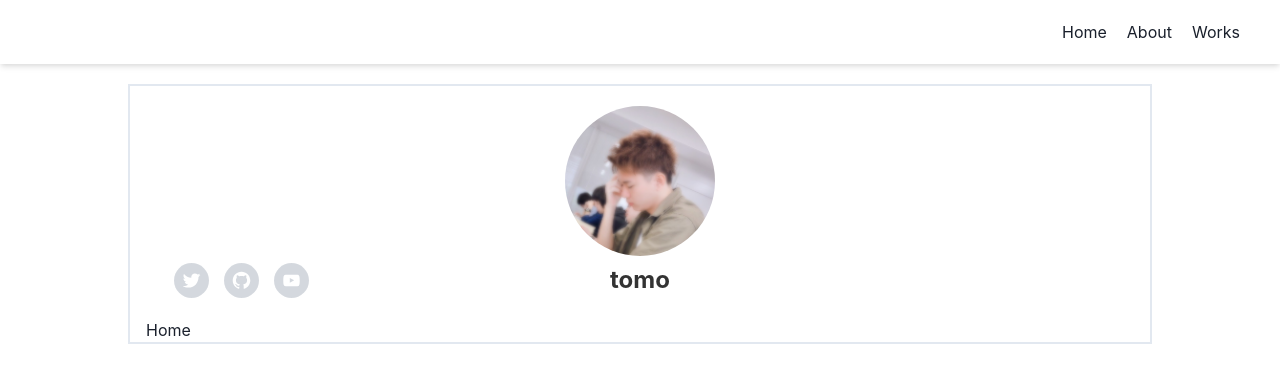
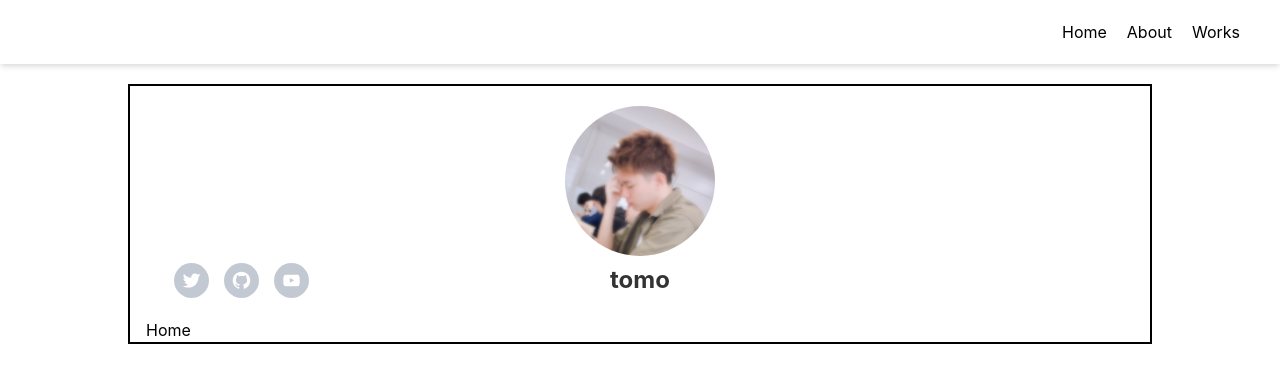
Before and after one commit to tksx1227/Portfolio, a Next.js app: page / in a window 1280 px wide. Shown: the top 382 px of the page. Built offline with nearby package versions, Linux system fonts and the light colour scheme.

Commit message:
Fine tuned

```diff
--- a/components/iconWithName.tsx
+++ b/components/iconWithName.tsx
@@ -1,5 +1,4 @@
 import Image from "next/image"
-import Link from "next/link"
 import { Box, Flex, Spacer } from "@chakra-ui/react"
 
 import { TwitterIcon, GithubIcon, YoutubeIcon } from "./socialIcons"
@@ -8,8 +7,6 @@ import styles from "./iconWithName.module.css"
 export const IconWithName = () => {
   return (
     <Box align="center" p="5">
-      <Link href="/">
-        <a>
       <Image
         priority
         src="/images/icon.jpg"
@@ -18,8 +15,6 @@ export const IconWithName = () => {
         className={styles.borderCircle}
         alt="tomo"
       />
-        </a>
-      </Link>
       <Flex >
         <Flex justifyContent="space-around" align="center" w="150px">
           <TwitterIcon />
--- a/components/socialIcons.module.css
+++ b/components/socialIcons.module.css
@@ -1,3 +1,7 @@
 .defaultIcon {
-  border: 1px solid red;
+  opacity: 0.7;
 }
+
+.defaultIcon:hover {
+  opacity: 1;
+}
--- a/components/socialIcons.tsx
+++ b/components/socialIcons.tsx
@@ -1,27 +1,30 @@
 import { SocialIcon } from 'react-social-icons';
 
-// import styles from "./socialIcons.module.css"
+import styles from "./socialIcons.module.css"
 
-const style = {
-  width: "35px",
-  height: "35px",
-  opacity: ".5"
+const property = {
+  bgColor: "rgba(150, 160, 175, .8)",
+  style: {
+    width: "35px",
+    height: "35px",
+  },
+  className: styles.defaultIcon
 }
 
 export const TwitterIcon = () => {
   return (
-    <SocialIcon bgColor="rgba(150, 160, 175, .8)" style={style} url="https://twitter.com/tksx1227" />
+    <SocialIcon {...property} url="https://twitter.com/tksx1227" />
   )
 }
 
 export const GithubIcon = () => {
   return (
-    <SocialIcon bgColor="rgba(150, 160, 175, .8)" style={style} url="https://github.com/tksx1227" />
+    <SocialIcon {...property} url="https://github.com/tksx1227" />
   )
 }
 
 export const YoutubeIcon = () => {
   return (
-    <SocialIcon bgColor="rgba(150, 160, 175, .8)" style={style} url="https://www.youtube.com/watch?v=HWbKkbRM4OA" />
+    <SocialIcon {...property} url="https://www.youtube.com/watch?v=HWbKkbRM4OA" />
   )
 }
--- a/pages/_app.tsx
+++ b/pages/_app.tsx
@@ -1,4 +1,4 @@
-import { ChakraProvider } from '@chakra-ui/react'
+import { ThemeProvider, CSSReset } from '@chakra-ui/react'
 
 import '../styles/globals.css'
 import theme from "../components/theme";
@@ -6,9 +6,10 @@ import type { AppProps } from 'next/app'
 
 function MyApp({ Component, pageProps }: AppProps) {
   return (
-    <ChakraProvider theme={theme}>
-        <Component {...pageProps} />
-    </ChakraProvider>
+    <ThemeProvider theme={theme}>
+      <CSSReset />
+      <Component {...pageProps} />
+    </ThemeProvider>
   )
 }
 export default MyApp
```
Lines whose indentation alone changed are shown as unchanged.
